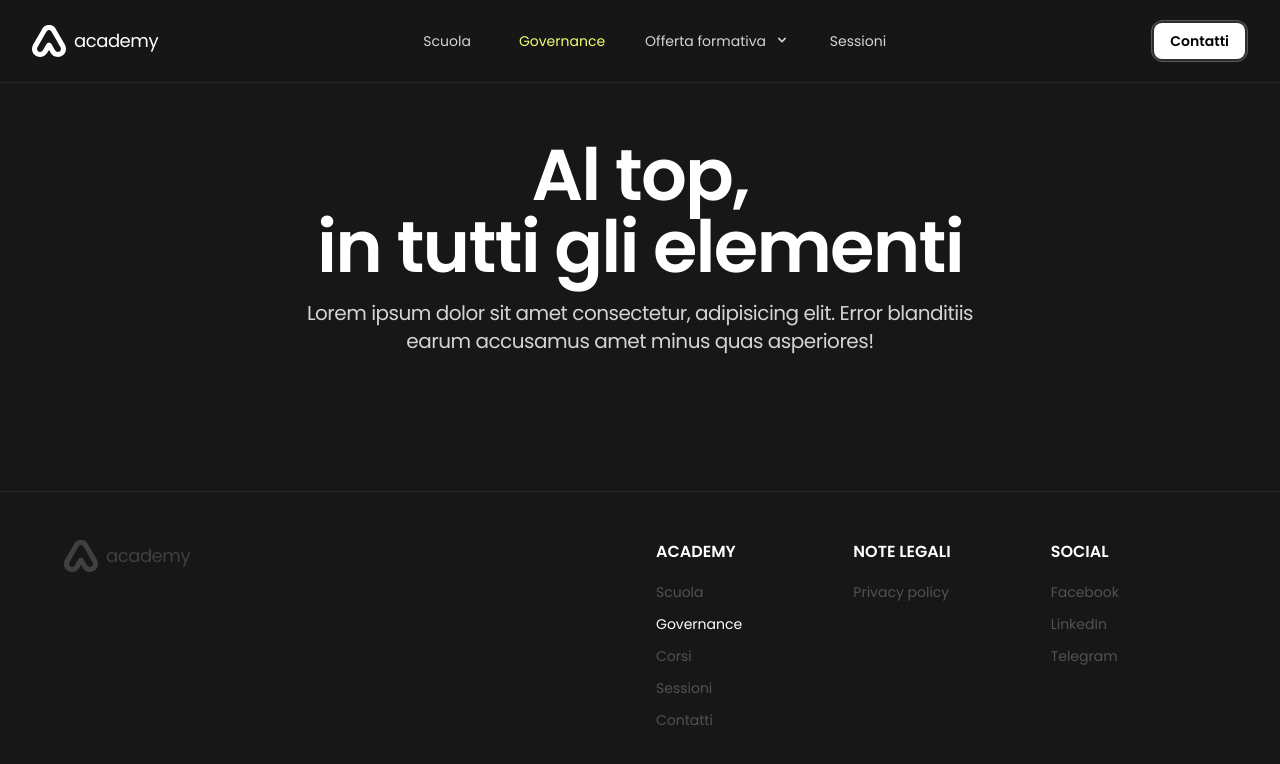
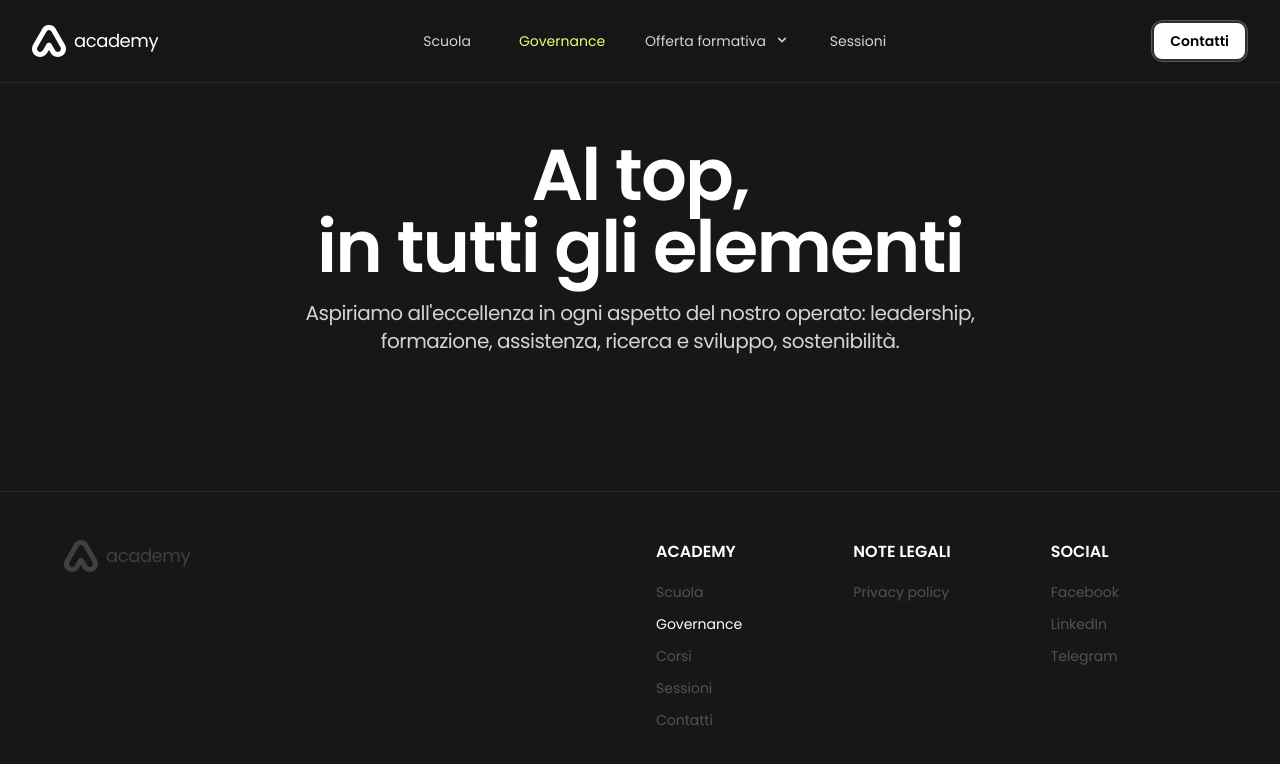
Before and after one commit to plasm/academy, a Nuxt app: page /governance in a window 1280 px wide. Shown: the top 764 px of the page. Built offline with nearby package versions, Linux system fonts and the light colour scheme.

Commit message:
feat: pages

```diff
--- a/pages/governance.vue
+++ b/pages/governance.vue
@@ -1,6 +1,6 @@
 <template>
   <div data-name="page-governance" class="mx-auto px-4 sm:px-6 md:px-8 2xl:max-w-7xl">
-    <ac-heading description="Lorem ipsum dolor sit amet consectetur, adipisicing elit. Error blanditiis earum accusamus amet minus quas asperiores!">
+    <ac-heading description="Aspiriamo all'eccellenza in ogni aspetto del nostro operato: leadership, formazione, assistenza, ricerca e sviluppo, sostenibilità.">
       <template #title>
         <div class="leading-none ">
           Al top,<br> in tutti gli elementi
```
